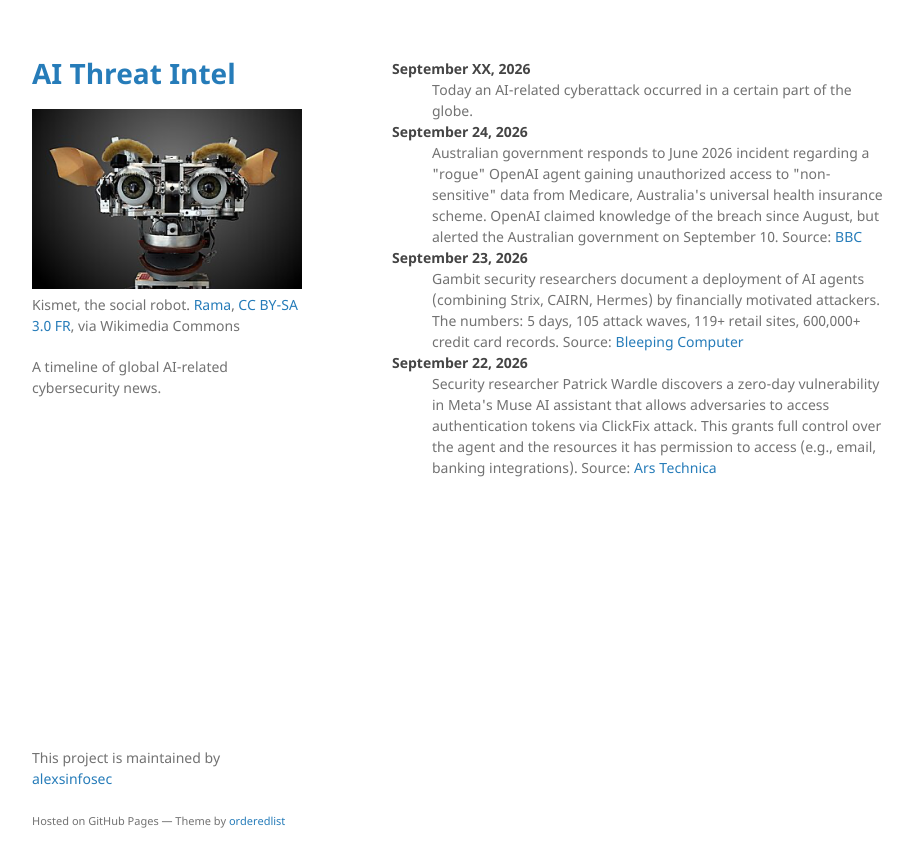
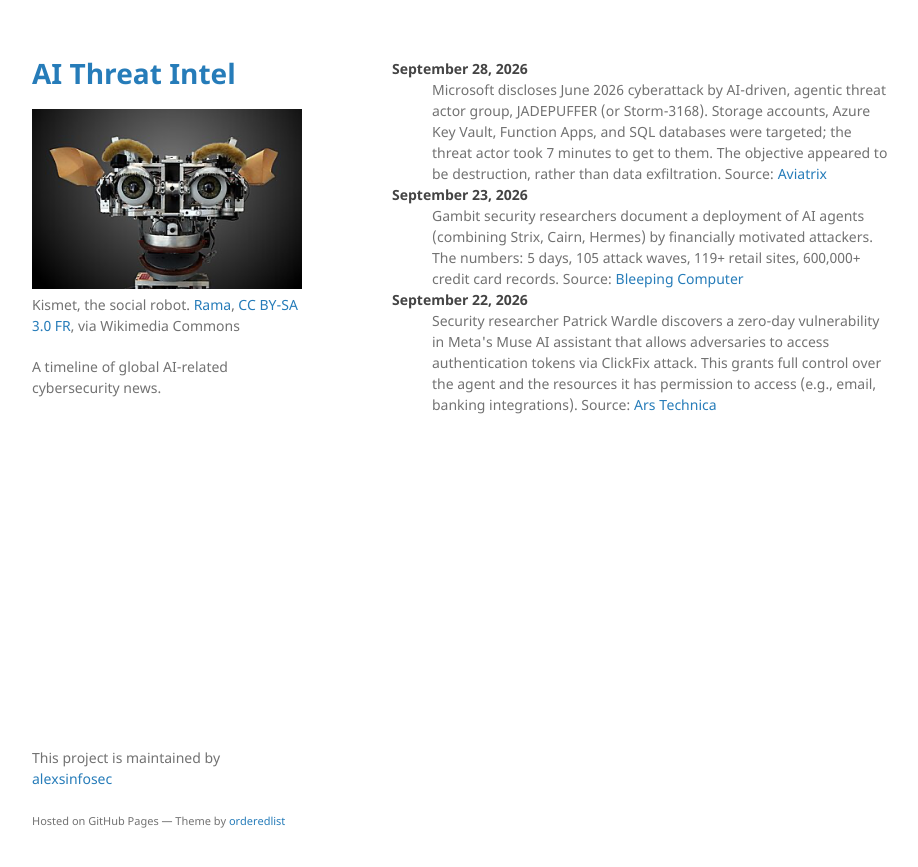
Before and after one commit to alexsinfosec/aithreatintel, a Jekyll site: the page built from index.md, in a window 1280 px wide. Shown: the top 867 px of the page, without its empty margins (178-1096 px from the left). Built offline with Jekyll 4.4.1, drawn with Linux system fonts in a browser that asks for light colours.

Commit message:
Update index.md with recent AI cyberattack events
Removed duplicate entry for Gambit security researchers' documentation of AI agents deployment and added new entries regarding AI-related cyberattacks.

```diff
--- a/index.md
+++ b/index.md
@@ -3,12 +3,10 @@ layout: default
 ---
 
 <dl>
-<dt>September XX, 2026</dt>
-<dd>Today an AI-related cyberattack occurred in a certain part of the globe.</dd>
-<dt>September 24, 2026</dt>
-<dd>Australian government responds to June 2026 incident regarding a "rogue" OpenAI agent gaining unauthorized access to "non-sensitive" data from Medicare, Australia's universal health insurance scheme. OpenAI claimed knowledge of the breach since August, but alerted the Australian government on September 10. Source: <a href="https://www.bbc.com/news/articles/c6vgy0333dppo" target="_blank">BBC</a></dd>
+<dt>September 28, 2026</dt>
+<dd>Microsoft discloses June 2026 cyberattack by AI-driven, agentic threat actor group, JADEPUFFER (or Storm-3168). Storage accounts, Azure Key Vault, Function Apps, and SQL databases were targeted; the threat actor took 7 minutes to get to them. The objective appeared to be destruction, rather than data exfiltration. Source: <a href="https://aviatrix.ai/threat-research-center/jadepuffer-azure-tenant-destructive-cloud-attack-2026/" target="_blank">Aviatrix</a></dd>
 <dt>September 23, 2026</dt>
-<dd>Gambit security researchers document a deployment of AI agents (combining Strix, CAIRN, Hermes) by financially motivated attackers. The numbers: 5 days, 105 attack waves, 119+ retail sites, 600,000+ credit card records. Source: <a href="https://www.bleepingcomputer.com/news/security/malicious-ai-agents-steal-600k-credit-cards-infect-100-plus-sites-with-skimmers/" target="_blank">Bleeping Computer</a></dd>
+<dd>Gambit security researchers document a deployment of AI agents (combining Strix, Cairn, Hermes) by financially motivated attackers. The numbers: 5 days, 105 attack waves, 119+ retail sites, 600,000+ credit card records. Source: <a href="https://www.bleepingcomputer.com/news/security/malicious-ai-agents-steal-600k-credit-cards-infect-100-plus-sites-with-skimmers/" target="_blank">Bleeping Computer</a></dd>
 <dt>September 22, 2026</dt>
 <dd>Security researcher Patrick Wardle discovers a zero-day vulnerability in Meta's Muse AI assistant that allows adversaries to access authentication tokens via ClickFix attack. This grants full control over the agent and the resources it has permission to access (e.g., email, banking integrations). Source: <a href="https://arstechnica.com/security/2026/09/muse-metas-extraordinarily-privileged-ai-assistant-has-a-serious-0-day/" target="_blank">Ars Technica</a></dd>
 </dl>
```
